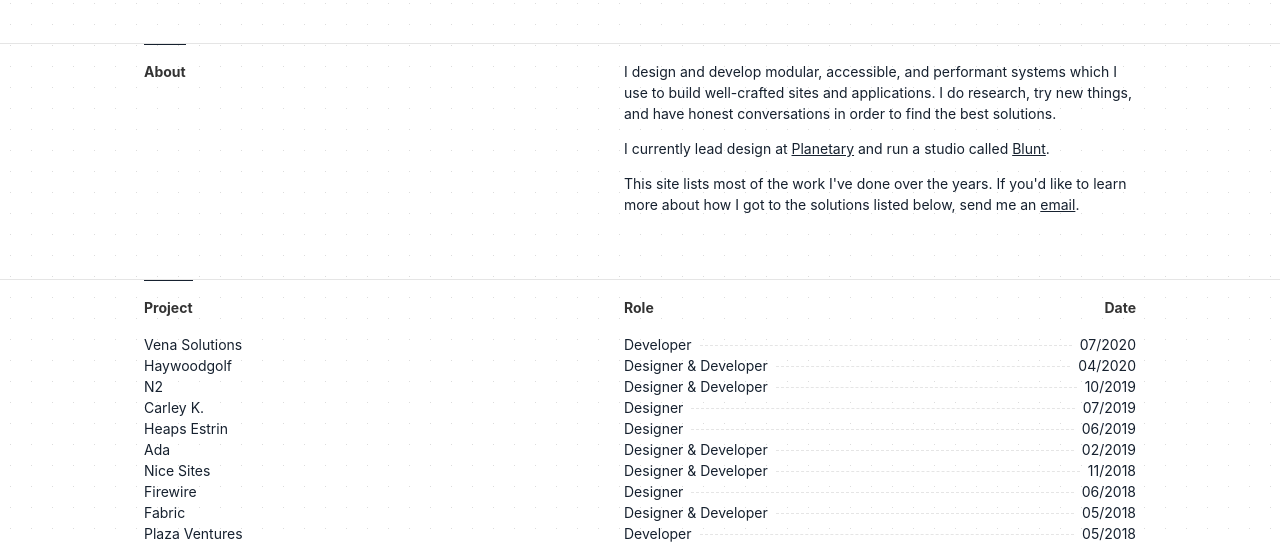
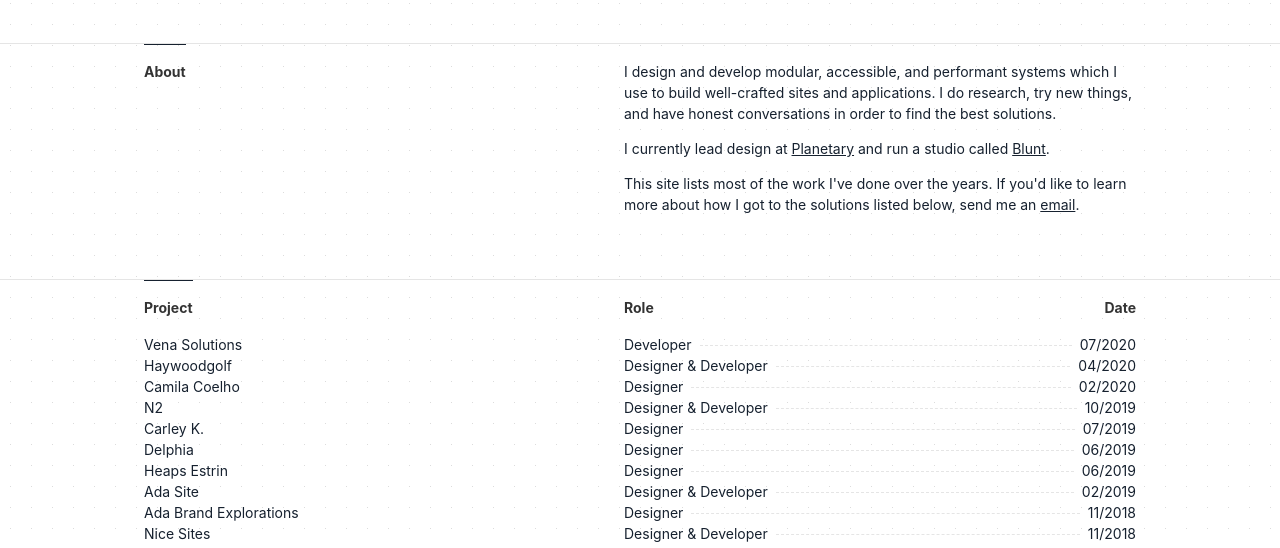
Before and after one commit to MaximSiebert/maximsiebert, a website: page index.html in a window 1280 px wide. Shown: the part 238-786 px from the top of the page. Drawn offline with Linux system fonts and the light colour scheme.

Commit message:
new work

```diff
--- a/index.html
+++ b/index.html
@@ -82,6 +82,20 @@
                             </a>
                         </article>
                         <article class="relative article-link">
+                            <a class="link black w-100 flex items-top" href="https://camilacoelho.com/" target="_blank">
+                                <div class="flex flex-grow-1 pr2">
+                                    <h2 class="black ma0 f6 fw4 nowrap">
+                                        Camila Coelho
+                                    </h2>
+                                </div>
+                                <div class="flex mw6-ns w-100 ml-auto items-center">
+                                    <p class="ma0 mr2 db-ns dn">Designer</p>
+                                    <p class="flex-grow-1 ma0 lines"></p>
+                                    <p class="ma0 ml2">02/2020</p>
+                                </div>
+                            </a>
+                        </article>
+                        <article class="relative article-link">
                             <a class="link black w-100 flex items-top" href="https://blunt.af/n2/#/" target="_blank">
                                 <div class="flex flex-grow-1 pr2">
                                     <h2 class="black ma0 f6 fw4 nowrap">
@@ -110,6 +124,20 @@
                             </a>
                         </article>
                         <article class="relative article-link">
+                            <a class="link black w-100 flex items-top" href="https://www.figma.com/file/XNIs8uOHeG3BDIIv2QZuWXQ0/Website?node-id=172%3A8" target="_blank">
+                                <div class="flex flex-grow-1 pr2">
+                                    <h2 class="black ma0 f6 fw4 nowrap">
+                                        Delphia
+                                    </h2>
+                                </div>
+                                <div class="flex mw6-ns w-100 ml-auto items-center">
+                                    <p class="ma0 mr2 db-ns dn">Designer</p>
+                                    <p class="flex-grow-1 ma0 lines"></p>
+                                    <p class="ma0 ml2">06/2019</p>
+                                </div>
+                            </a>
+                        </article>
+                        <article class="relative article-link">
                             <a class="link black w-100 flex items-top" href="https://heapsestrin.com/" target="_blank">
                                 <div class="flex flex-grow-1 pr2">
                                     <h2 class="black ma0 f6 fw4 nowrap">
@@ -127,13 +155,27 @@
                             <a class="link black w-100 flex items-top" href="https://ada.support" target="_blank">
                                 <div class="flex flex-grow-1 pr2">
                                     <h2 class="black ma0 f6 fw4 nowrap">
-                                        Ada
+                                        Ada Site
                                     </h2>
                                 </div>
                                 <div class="flex mw6-ns w-100 ml-auto items-center">
                                     <p class="ma0 mr2 db-ns dn">Designer & Developer</p>
                                     <p class="flex-grow-1 ma0 lines"></p>
                                     <p class="ma0 ml2">02/2019</p>
+                                </div>
+                            </a>
+                        </article>
+                        <article class="relative article-link">
+                            <a class="link black w-100 flex items-top" href="https://www.figma.com/file/fHNJQ0LVE1xVWdXsAW7ThW/Ada-Brand?node-id=2%3A0" target="_blank">
+                                <div class="flex flex-grow-1 pr2">
+                                    <h2 class="black ma0 f6 fw4 nowrap">
+                                        Ada Brand Explorations
+                                    </h2>
+                                </div>
+                                <div class="flex mw6-ns w-100 ml-auto items-center">
+                                    <p class="ma0 mr2 db-ns dn">Designer</p>
+                                    <p class="flex-grow-1 ma0 lines"></p>
+                                    <p class="ma0 ml2">11/2018</p>
                                 </div>
                             </a>
                         </article>
```
